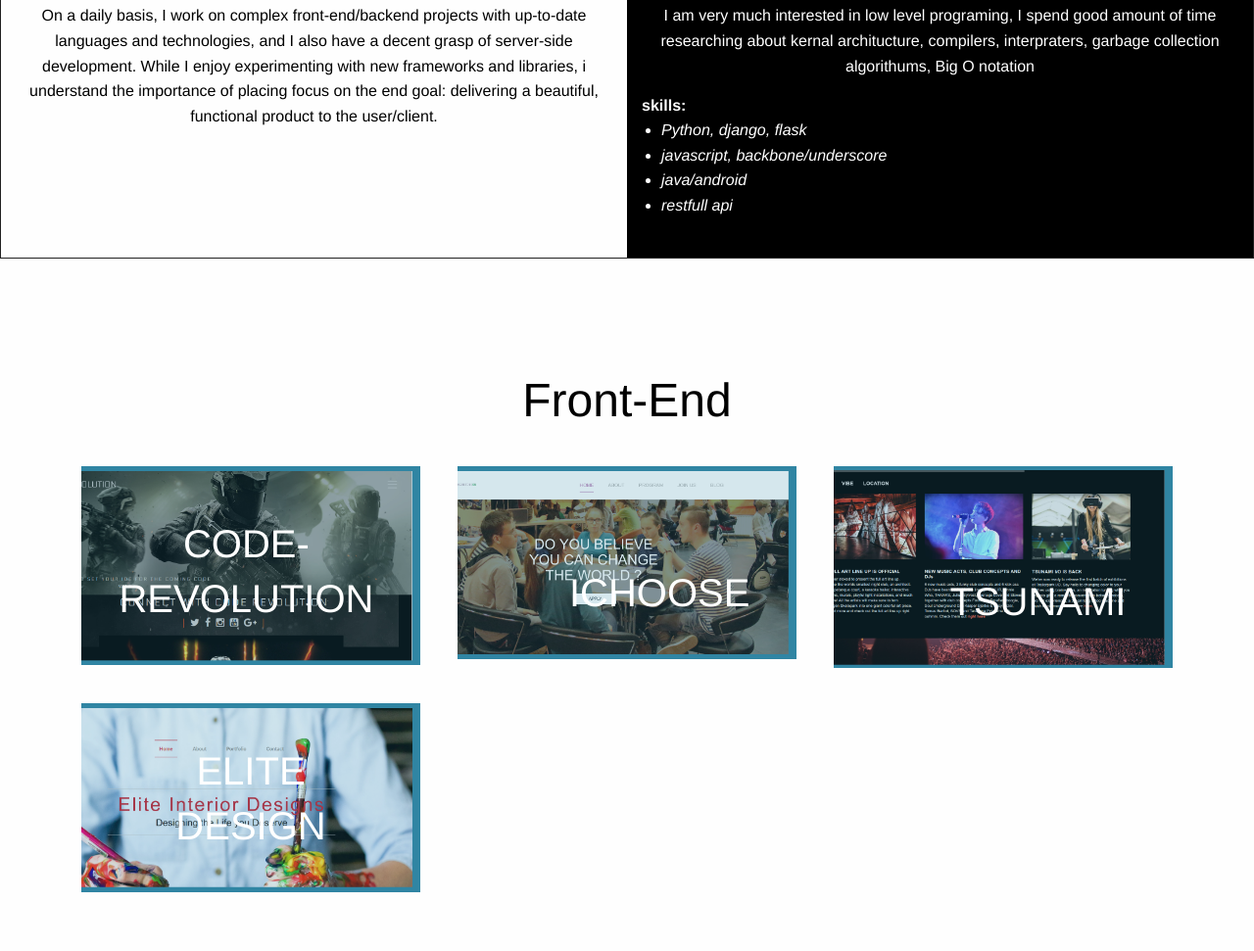
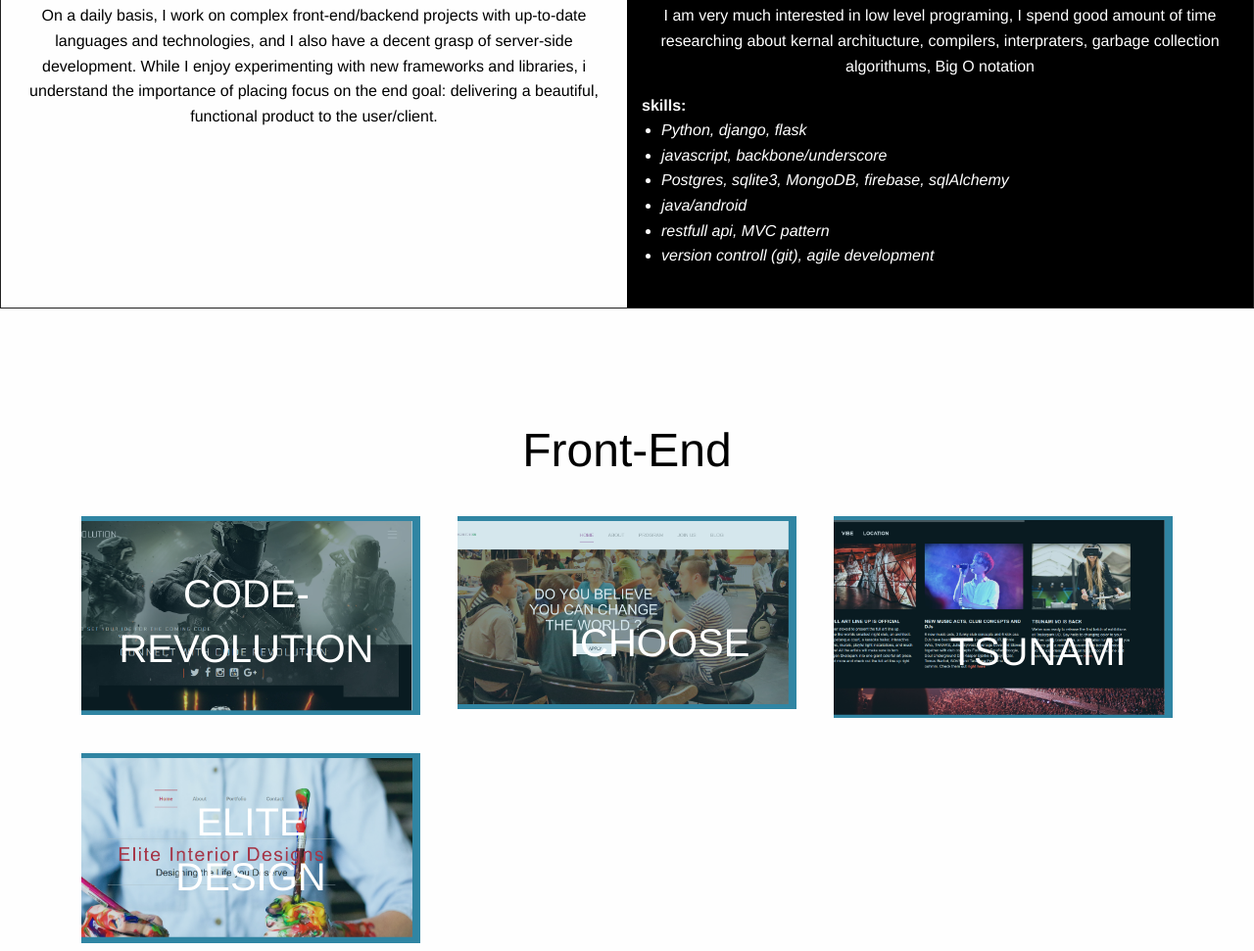
Before and after one commit to syntaxSizer/syntaxSizer.github.io, a plain HTML site: page index.html in a window 1280 px wide. Shown: the part 836-1807 px from the top of the page at 98% size. Drawn offline with Linux system fonts and the light colour scheme; a web font is replaced by a local one.

Commit message:
add additional skills

```diff
--- a/index.html
+++ b/index.html
@@ -149,8 +149,10 @@
                 <ul>
                     <li><i>Python, django, flask</i></li>
                     <li><i>javascript, backbone/underscore</i></li>
+                    <li><i>Postgres, sqlite3, MongoDB, firebase, sqlAlchemy</i></li>
                     <li><i>java/android</i></li>
-                    <li><i>restfull api</i></li>
+                    <li><i>restfull api, MVC pattern</i></li>
+                    <li><i>version controll (git), agile development</i></li>
                 </ul>
             </div>
 
```
